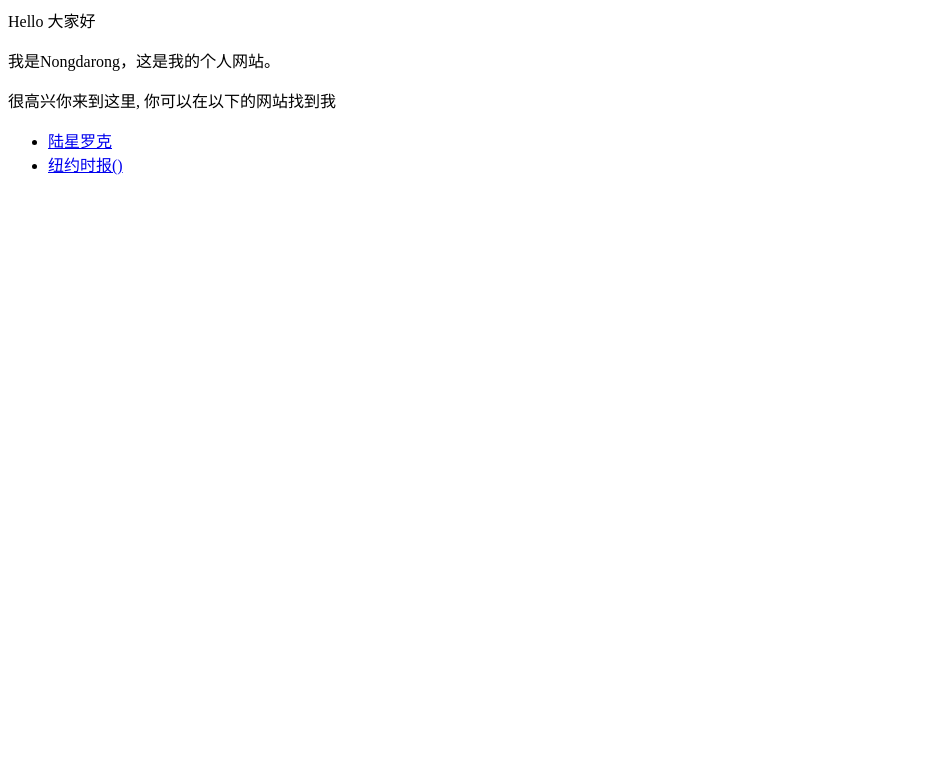
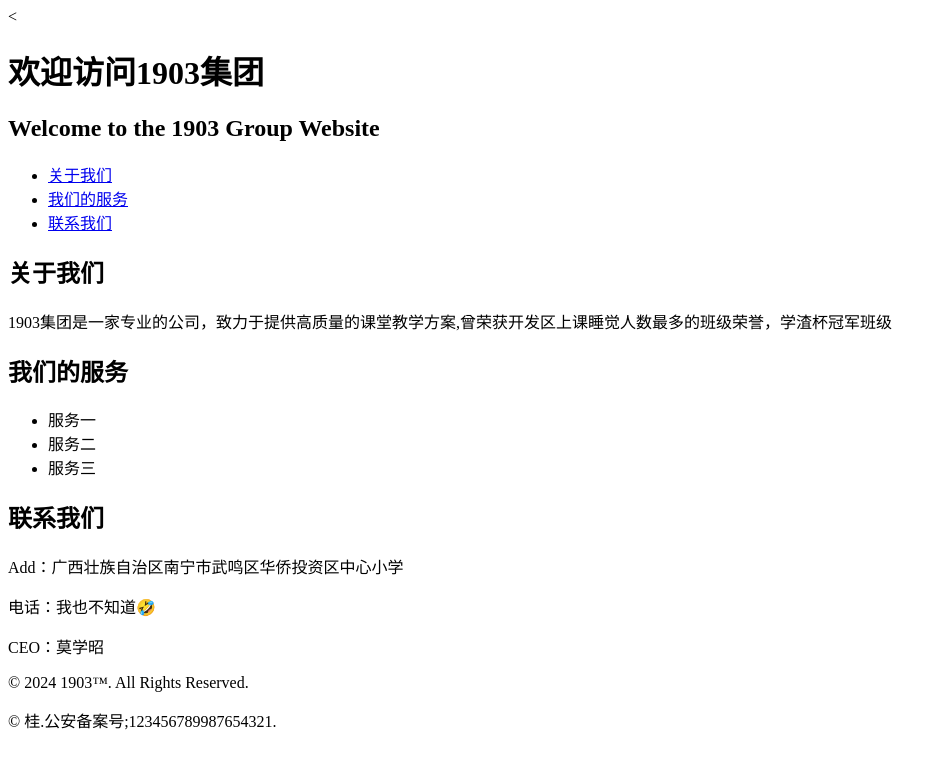
Before and after one commit to Nongdarong/Nongdarong.github.io, a plain HTML site: page index.html in a window 1280 px wide. Shown: the whole page, without its empty margins (0-946 px from the left). Drawn offline with Linux system fonts and the light colour scheme.

Commit message:
Update index.html

```diff
--- a/index.html
+++ b/index.html
@@ -1,8 +1,46 @@
-<p>Hello 大家好</p>
-<p>我是Nongdarong，这是我的个人网站。 </p>
-<p>很高兴你来到这里, 你可以在以下的网站找到我</p>
+<<!DOCTYPE html>
+<html lang="en">
+<head>
+    <meta charset="UTF-8">
+    <meta http-equiv="X-UA-Compatible" content="IE=edge">
+    <meta name="viewport" content="width=device-width, initial-scale=1.0">
+    <title>1903集团</title>
+     <title>Welcome to the 1903™ Group Website </title>
+</head>
+<body>
+    <header>
+        <h1>                             欢迎访问1903集团</h1>
+	<h2>	     Welcome to the 1903 Group Website</h2>
+    </header>
+    <nav>
+        <ul>
+            <li><a href="#about 1903 Group">关于我们</a></li>
+            <li><a href="#services">我们的服务</a></li>
+            <li><a href="#contact">联系我们</a></li>
+        </ul>
+    </nav>
+    <section id="about">
+        <h2>关于我们</h2>
+        <p>1903集团是一家专业的公司，致力于提供高质量的课堂教学方案,曾荣获开发区上课睡觉人数最多的班级荣誉，学渣杯冠军班级</p>
+    </section>
+    <section id="services">
+        <h2>我们的服务</h2>
+        <ul>
+            <li>服务一</li>
+            <li>服务二</li>
+            <li>服务三</li>
+        </ul>
+    </section>
+    <section id="contact">
+        <h2>联系我们</h2>
+        <p>Add：广西壮族自治区南宁市武鸣区华侨投资区中心小学</p>
+        <p>电话：我也不知道🤣</p>
+	<p>CEO：莫学昭</p>
 
-<ul>
-  <li> <a href="https://waystarroycompany.com/">陆星罗克</a> </li>
-  <li> <a href="https://www.chinadaily.com.cn/world/">纽约时报()</a> </li>
-</ul>
+    </section>
+    <footer>
+        <p>&copy; 2024 1903™. All Rights Reserved.</p>
+	 <p>&copy; 桂.公安备案号;123456789987654321.</p>
+    </footer>
+</body>
+</html>
```
